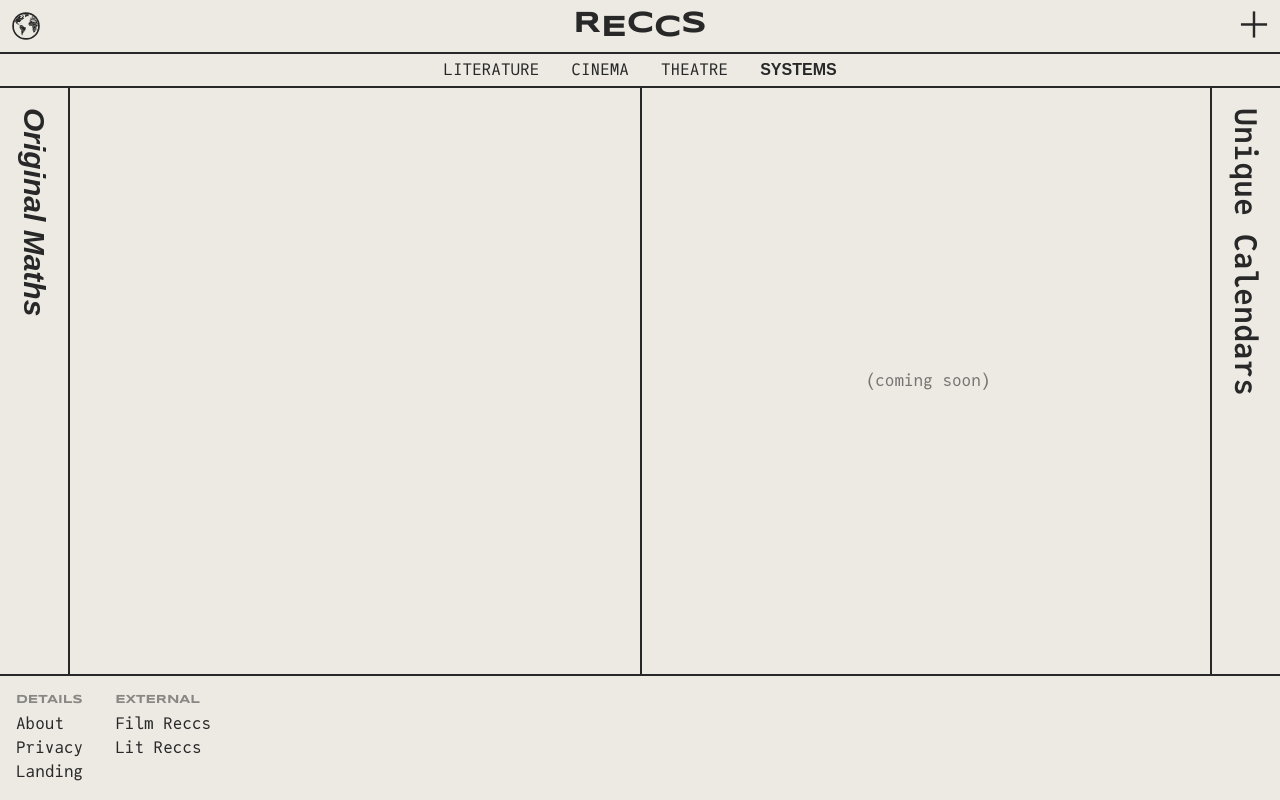
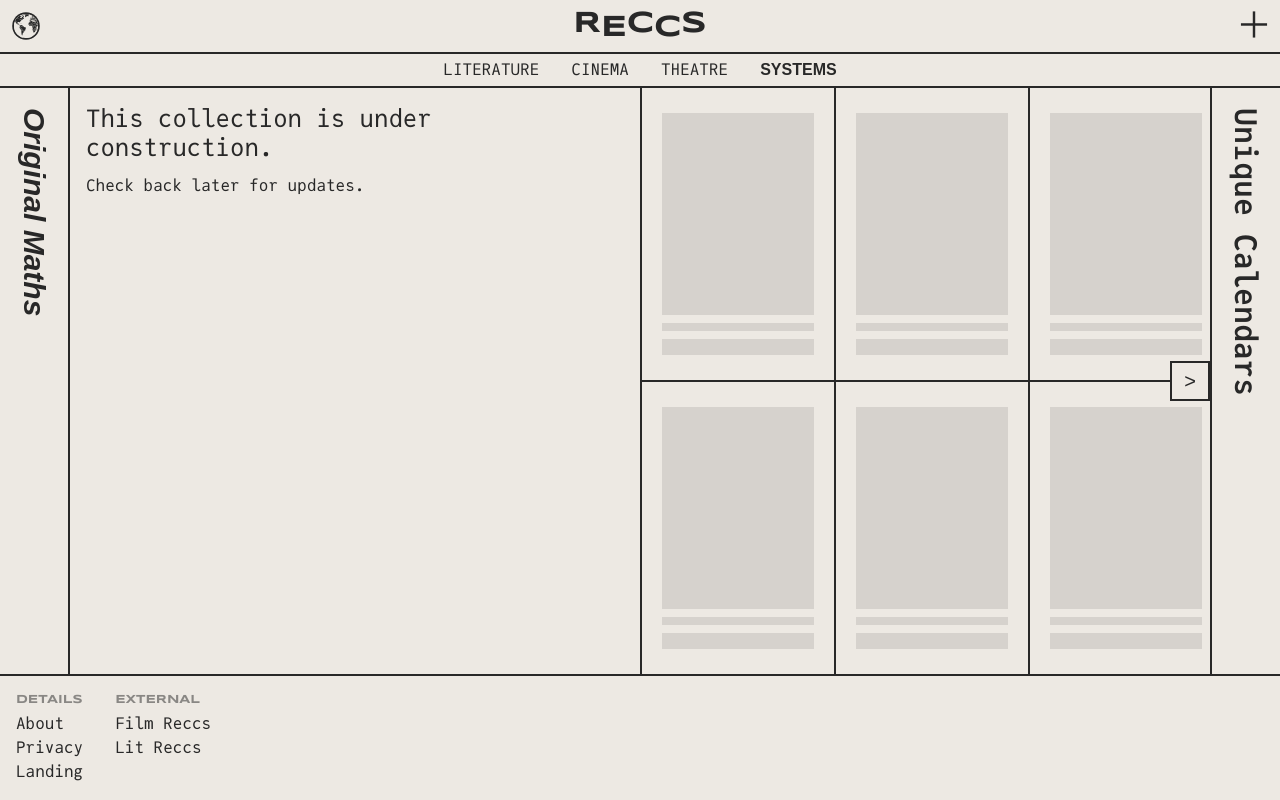
Before and after one commit to evangedrich/reccs-media, a Next.js app: page /systems in a window 1280 px wide. Built offline with nearby package versions, Linux system fonts and the light colour scheme; a web font is replaced by a local one.

Commit message:
Start of calendar build

```diff
--- a/src/app/components/collectionShelfItems.tsx
+++ b/src/app/components/collectionShelfItems.tsx
@@ -19,11 +19,13 @@ export default function CollectionShelfItems({
 }): React.ReactNode {
     const scrollRef = useRef<HTMLDivElement | null>(null);
     const [edges, setEdges] = useState<{ atStart: boolean; atEnd: boolean }>({ atStart: true, atEnd: false });
-    const [rows, setRows] = useState(1);
+    const [rows, setRows] = useState(5);
+    const [cols, setCols] = useState(5);
     const isLast = collections[collections.length - 1].id === coll.id;
     const isOnly = collections.length === 1;
     const entries = reccsData.filter(entry => entry.id.endsWith(coll.id));
     const padCount = rows > 0 ? (rows - (entries.length % rows)) % rows : 0;
+    const fillCount = rows * cols;
 
     const measure = () => {
         const el = scrollRef.current;
@@ -34,6 +36,8 @@ export default function CollectionShelfItems({
         });
         const rowCount = getComputedStyle(el).gridTemplateRows.split(" ").filter(Boolean).length;
         setRows(rowCount || 1);
+        const cardWidth = el.querySelector<HTMLElement>(":scope > *")?.offsetWidth ?? 192;
+        setCols(Math.max(1, Math.floor(el.clientWidth / cardWidth)));
     };
     const scrollShelf = (dir: 1 | -1) => {
         const el = scrollRef.current;
@@ -52,10 +56,10 @@ export default function CollectionShelfItems({
 
     return (
         <div className="relative">
-            <div ref={scrollRef} onScroll={measure} style={{width:`calc((100vw - (68px * ${collections.length})) / 2)`}} className={`shrink-0 overflow-x-auto overscroll-x-none h-full grid grid-rows-[repeat(auto-fill,minmax(16rem,1fr))] grid-flow-col auto-cols-[minmax(12rem,1fr)] gap-[2px] ${entries.length>0 ? "bg-[var(--color-front)]" : "bg-[var(--color-back)]"} ${collections.length>1?"pr-[6px]":""} snap-x snap-mandatory`}>
+            <div ref={scrollRef} onScroll={measure} style={{width:`calc((100vw - (68px * ${collections.length})) / 2)`}} className={`shrink-0 overflow-x-auto overscroll-x-none h-full grid grid-rows-[repeat(auto-fill,minmax(16rem,1fr))] grid-flow-col auto-cols-[minmax(12rem,1fr)] gap-[2px] ${entries.length>0||true ? "bg-[var(--color-front)]" : "bg-[var(--color-back)]"} ${collections.length>1?"pr-[6px]":""} snap-x snap-mandatory`}>
                 {entries.map(entry => (
                     <Link href={`/${entry.id}`} className="block bg-[var(--color-back)] snap-start group" key={`${entry.id}_card`}>
-                        <div className="w-full h-full hover:bg-[var(--color-mid)] px-4 flex flex-col gap-1 flex flex-col justify-center">
+                        <div className="shrink-1 w-full h-full hover:bg-[var(--color-mid)] px-4 flex flex-col gap-1 flex flex-col justify-center">
                             <div className="shrink-1 bg-[var(--color-mid)] group-hover:opacity-90">
                                 <Image src={`/posters/${entry?.id}.jpg`} alt="Media Image" width="300" height="400" loading="eager" />
                             </div>
@@ -67,6 +71,9 @@ export default function CollectionShelfItems({
                 {Array.from({ length: padCount }).map((_, idx) => (
                     <div key={`pad_${idx}`} className="bg-[var(--color-back)]" />
                 ))}
+                {entries.length===0
+                ? <>{Array.from({ length: fillCount*2 }).map((_,i) => (<div key={`dummy${i}`} className="bg-[var(--color-back)] p-5 flex flex-col justify-center gap-2 snap-start"><div className="aspect-3/4 bg-[var(--color-mid)]"></div><div className="w-full h-2 bg-[var(--color-mid)]"></div><div className="w-full h-4 bg-[var(--color-mid)]"></div></div>))}</>
+                : <></>}
             </div>
             <div onClick={() => scrollShelf(-1)} className={`absolute top-1/2 -translate-y-1/2 left-0 w-10 h-10 flex items-center ${edges.atStart ? "opacity-0 pointer-events-none" : ""}`}>
                 <div className="w-10 h-10 bg-[var(--color-back)] border-2 border-l-0 cursor-pointer group">
@@ -78,7 +85,7 @@ export default function CollectionShelfItems({
                     <div className="w-full h-full group-hover:bg-[var(--color-mid)] font-light text-xl flex justify-center items-center select-none">{">"}</div>
                 </div>
             </div>
-            <div className={`${entries.length>0 ? "hidden" : ""} absolute top-0 right-0 bottom-0 left-0 flex items-center justify-center opacity-60`}>
+            <div className={`${entries.length>0||true ? "hidden" : ""} absolute top-0 right-0 bottom-0 left-0 flex items-center justify-center opacity-60`}>
                 <p>(coming soon)</p>
             </div>
         </div>
--- a/src/app/components/collectionShelfItemsMobile.tsx
+++ b/src/app/components/collectionShelfItemsMobile.tsx
@@ -20,7 +20,7 @@ export default function ShelfItemsMobile({
     const padCount = (tracks - (entries.length % tracks)) % tracks;
     return (
         <div className="relative">
-            <div className={`border-b-2 w-[100vw] grid gap-[2px] bg-[var(--color-front)] ${isExpanded ? "grid-cols-3" : "overflow-x-auto grid-rows-2 grid-flow-col auto-cols-[7.5rem] auto-rows-[10rem]"}`}>
+            <div className={`border-b-2 w-[100vw] grid gap-[2px] bg-[var(--color-front)] ${(isExpanded || entries.length===0) ? "grid-cols-3" : "overflow-x-auto grid-rows-2 grid-flow-col auto-cols-[7.5rem] auto-rows-[10rem]"}`}>
                 {entries.map(entry => (
                     <Link key={`mobile_${entry?.id}`} href={`/${entry.id}`} className="block bg-[var(--color-back)]">
                         <div className="p-2">
@@ -35,8 +35,11 @@ export default function ShelfItemsMobile({
                 {Array.from({ length: padCount }).map((_, idx) => (
                     <div key={`pad_${idx}`} className="bg-[var(--color-back)]" />
                 ))}
+                {entries.length===0
+                ? <>{Array.from({ length: 3 }).map((_,i) => (<div key={`dummy${i}`} className="bg-[var(--color-back)] p-2 flex flex-col gap-[5px]"><div className="aspect-3/4 bg-[var(--color-mid)]"></div><div className="w-full h-2 bg-[var(--color-mid)]"></div><div className="w-full h-3 bg-[var(--color-mid)]"></div></div>))}</>
+                : <></>}
             </div>
-            <div className="border-b-2 flex justify-center bg-[repeating-linear-gradient(45deg,var(--color-mid)_0px,var(--color-mid)_1px,transparent_1px,transparent_8px)]">
+            <div className={`${entries.length>0?"":"hidden"} border-b-2 flex justify-center bg-[repeating-linear-gradient(45deg,var(--color-mid)_0px,var(--color-mid)_1px,transparent_1px,transparent_8px)]`}>
                 <button className="border-x-2 px-2 bg-[var(--color-back)]" onClick={() => setIsExpanded(!isExpanded)}>{isExpanded ? "- collapse -" : "+ expand +"}</button>
             </div>
         </div>
--- a/src/app/components/geoscheme.tsx
+++ b/src/app/components/geoscheme.tsx
@@ -55,7 +55,7 @@ export default function Geoscheme() {
                     <Link
                         key={`card_${entry.id}`}
                         href={`/${entry.id}`}
-                        className={`shrink-0 flex flex-col gap-1 sm:w-[9rem] w-[8rem] p-3 border-r-2 ${i===0 ? "border-l-2 ml-[-2px]" : ""} hover:bg-[var(--color-mid)] group`}
+                        className={`shrink-0 flex flex-col gap-1 sm:w-[9rem] w-[7.7rem] p-3 border-r-2 ${i===0 ? "border-l-2 ml-[-2px]" : ""} hover:bg-[var(--color-mid)] group`}
                     >
                         <div className="bg-[var(--color-mid)] group-hover:opacity-90"><Image src={`/posters/${entry.id}.jpg`} alt="Media Image" width="300" height="400" className="w-full" loading="eager" /></div>
                         <h2 className="uppercase text-[0.55rem] leading-none mt-1 opacity-50 font-bold">{collections.find(coll => coll.id===entry.id.slice(4,7))?.shortName}</h2>
--- a/src/app/components/header.tsx
+++ b/src/app/components/header.tsx
@@ -9,6 +9,7 @@ import styles from "@/app/ui/main.module.css";
 import { syncopate, notoEmoji } from "@/app/fonts/fonts";
 import { collections } from "../lib/collections";
 import { useView } from "../lib/viewContext";
+import { calendars } from "../functions/calendars";
 
 const navLinks = [
     { id: "literature", color: "g" },
@@ -20,7 +21,7 @@ const navLinks = [
 export default function Header() {
     const { showGlobe, toggleGlobe, isDark, toggleDark, isOffline, toggleOffline } = useView();
     const [showWidget, setShowWidget] = useState(false);
-    const [date, setDate] = useState("12 Itzcuintli");
+    const [date, setDate] = useState<Date>(new Date());
     const [time, setTime] = useState(new Date().toLocaleTimeString([], { hour: '2-digit', minute: '2-digit' }));
     const [colonVisible, setColonVisible] = useState(true);
     const [calDropdown, setCalDropdown] = useState(false);
@@ -30,6 +31,7 @@ export default function Header() {
     }, [showWidget]);
     useEffect(() => {
         const timer = setInterval(() => {
+            setDate(new Date());
             setTime(new Date().toLocaleTimeString([], { hour: '2-digit', minute: '2-digit' }));
             setColonVisible(v => !v);
         }, 500);
@@ -65,14 +67,14 @@ export default function Header() {
                         }
                     </div>
                     <div className="relative m-1 flex items-center shrink-0 " onMouseLeave={() => setCalDropdown(false)}>
-                        <span className="bg-[var(--color-front)] text-[var(--color-back)] px-2" suppressHydrationWarning>{date} {colonVisible ? time : time.replace(':', ' ')}</span>
+                        <span className="bg-[var(--color-front)] text-[var(--color-back)] px-2" suppressHydrationWarning>{calendars[0].function(date).toString()} {colonVisible ? time : time.replace(':', ' ')}</span>
                         <button className="w-6 h-6 inline-block ring-1 ring-inset ring-[var(--color-front)] text-center cursor-pointer active:bg-[var(--color-mid)]" onClick={() => setCalDropdown(!calDropdown)}>
                             <span className={`inline-block transform text-4xl leading-[0] ${!calDropdown ? "rotate-0 align-[0.5em]" : "rotate-180 align-[-0.5em]"}`}>{"⌄"}</span>
                         </button>
                         <ul className={`absolute w-full max-w-full min-h-7 max-h-36 overflow-y-scroll left-0 top-6 bg-[var(--color-back)] ring-1 ring-inset ring-[var(--color-front)] ${calDropdown ? "" : "hidden"} z-50`}>
                             <li className="p-1 pl-2 cursor-pointer hover:bg-[var(--color-mid)]">Calendar (Gregorian)</li>
                             <li className="p-1 pl-2 cursor-pointer hover:bg-[var(--color-mid)] font-bold"><i>Tonalpohualli (Aztec)</i></li>
-                            <li className="p-1 pl-2 cursor-pointer hover:bg-[var(--color-mid)]">Al-hijrī (Islamic)</li>
+                            <li className="p-1 pl-2 cursor-pointer hover:bg-[var(--color-mid)]">Al-taqwīm (Islamic)</li>
                             <li className="p-1 pl-2 cursor-pointer hover:bg-[var(--color-mid)]">Maramataka (Māori)</li>
                             <li className="p-1 pl-2 cursor-pointer hover:bg-[var(--color-mid)]">Cokv-walv (Cahokian)</li>
                             <li className="p-1 pl-2 cursor-pointer hover:bg-[var(--color-mid)]">Bôṅgābdô (Bengali)</li>
--- /dev/null
+++ b/src/app/functions/calendars.ts
@@ -0,0 +1,48 @@
+
+
+function getTonalpohualli(targetDate: Date) {
+    const daySigns = [
+        "Cipactli", "Ehecatl", "Calli", "Cuetzpalin", "Coatl",
+        "Miquiztli", "Mazatl", "Tochtli", "Atl", "Itzcuintli",
+        "Ozomahtli", "Malinalli", "Acatl", "Ocelotl", "Cuauhtli",
+        "Cozcaquauhtli", "Ollin", "Tecpatl", "Quiahuitl", "Xochitl"
+    ];
+
+    // Anchor: Aug 23, 1521 (Gregorian) = 1 Coatl
+    // Coatl is the 5th sign (index 4)
+    const anchorDate = new Date(1521, 7, 23);
+
+    // Normalize both dates to UTC midnight to avoid DST/timezone shifts
+    const d1 = Date.UTC(anchorDate.getFullYear(), anchorDate.getMonth(), anchorDate.getDate());
+    const d2 = Date.UTC(targetDate.getFullYear(), targetDate.getMonth(), targetDate.getDate());
+
+    const diffDays = Math.floor((d2 - d1) / (24 * 60 * 60 * 1000));
+
+    // Calculate Tonalpohualli Number (1-13)
+    // Anchor was 1. (1 - 1 + diff) % 13 + 1
+    let tonNumber = ((diffDays % 13) + 13) % 13 + 1;
+
+    // Calculate Tonalpohualli Sign (1-20)
+    // Anchor was index 4 (Coatl). (4 + diff) % 20
+    let tonSignIndex = (((4 + diffDays) % 20) + 20) % 20;
+    let tonSign = daySigns[tonSignIndex];
+
+    return {
+        number: tonNumber,
+        sign: tonSign,
+        toString: () => `${tonNumber} ${tonSign}`
+    };
+}
+
+export const calendars = [
+    {
+        name: "Gregorian Calendar",
+        group: "Italian",
+        function: getTonalpohualli
+    },
+    {
+        name: "Tonalpohualli",
+        group: "Aztec",
+        function: getTonalpohualli
+    },
+];
--- a/src/app/lib/collections.ts
+++ b/src/app/lib/collections.ts
@@ -62,13 +62,15 @@ export const collections: { id: string, name: string, shortName: string, type: s
         name: "Original Maths",
         shortName: "Maths",
         type: "systems",
-        header: "",
+        header: "This collection is under construction.",
+        info: "Check back later for updates."
     },
     {
         id: "UQC",
         name: "Unique Calendars",
         shortName: "Calendars",
         type: "systems",
-        header: "",
+        header: "This collection is under construction.",
+        info: "Chick bork lator far ubdates."
     },
 ];
```
Also changed, not shown: 2 other files (tests, documents, lock files or other folders).
